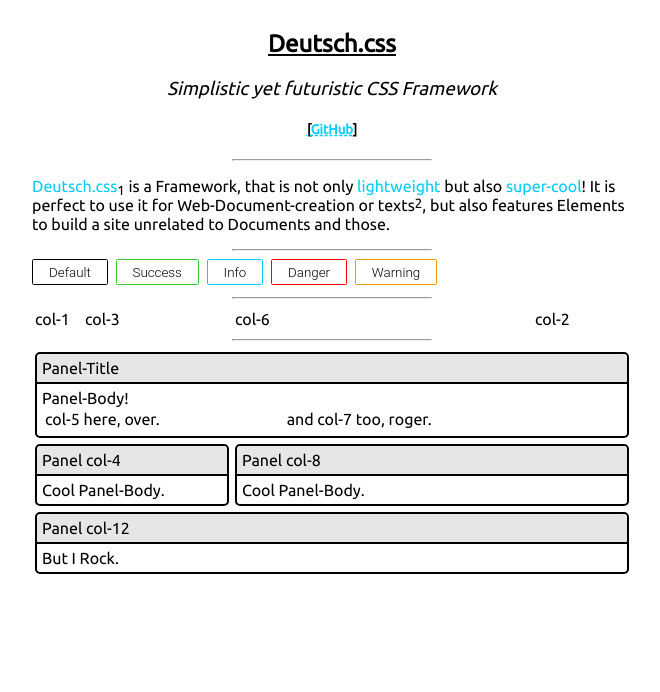
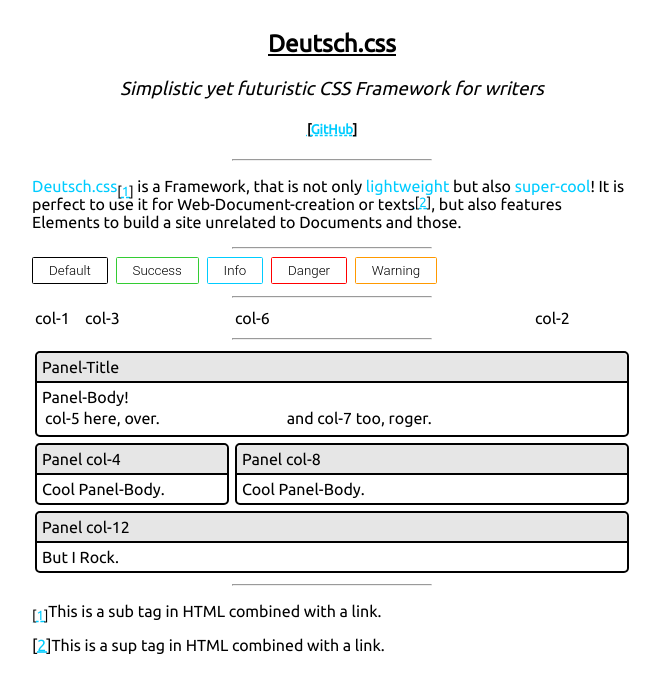
Before and after one commit to saintly2k/deutsch.css, a plain HTML site: page index.html in a window 1280 px wide. Shown: the whole page, without its empty margins (308-968 px from the left). Drawn offline with Linux system fonts and the light colour scheme.

Commit message:
added sup and sub tags, also grid layout

```diff
--- a/deutsch.css
+++ b/deutsch.css
@@ -133,7 +133,7 @@
 sub {
     position: relative;
     height: 1%;
-    line-height: 1.2em;
+    line-height: 1.0em;
     vertical-align: middle;
     top: -0.25em;
 }
--- a/index.html
+++ b/index.html
@@ -5,7 +5,7 @@
     <meta charset="utf-8">
     <meta name="viewport" content="width=device-width, initial-scale=1.0">
 
-    <title>Deutsch.css - Simplistic yet futuristic CSS Framework</title>
+    <title>Deutsch.css - Simplistic yet futuristic CSS Framework for writers</title>
 
     <link rel="preconnect" href="https://fonts.googleapis.com">
     <link rel="preconnect" href="https://fonts.gstatic.com" crossorigin>
@@ -20,7 +20,7 @@
         <section id="main">
 
             <h1 class="is-under is-bold is-center">Deutsch.css</h1>
-            <h3 class="slogan is-center">Simplistic yet futuristic CSS Framework</h3>
+            <h3 class="slogan is-center">Simplistic yet futuristic CSS Framework for writers</h3>
             <h5 class="is-center"><a href="https://github.com/saintly2k/deutsch.css" target="_blank">GitHub</a></h5>
 
         </section>
@@ -29,7 +29,7 @@
 
         <section id="introduction">
 
-            <p class="dis-block"><span class="text-info">Deutsch.css</span><sub>1</sub> is a Framework, that is not only <span class="text-info">lightweight</span> but also <span class="text-info">super-cool</span>! It is perfect to use it for Web-Document-creation or texts<sup>2</sup>, but also features Elements to build a site unrelated to Documents and those.</p>
+            <p class="dis-block"><span class="text-info">Deutsch.css</span><sub><a href="#note-1">1</a></sub> is a Framework, that is not only <span class="text-info">lightweight</span> but also <span class="text-info">super-cool</span>! It is perfect to use it for Web-Document-creation or texts<sup><a href="#note-2">2</a></sup>, but also features Elements to build a site unrelated to Documents and those.</p>
 
         </section>
 
@@ -116,6 +116,16 @@
 
         </section>
 
+        <hr class="half">
+
+        <section id="notes">
+
+            <p class="foot-note" id="note-1"><sub><a href="#note-1">1</a></sub>This is a sub tag in HTML combined with a link.</p>
+
+            <p class="foot-note" id="note-2" <sup><a href="#note-2">2</a></sup>This is a sup tag in HTML combined with a link.</p>
+
+        </section>
+
     </div>
 
 </body>
```
